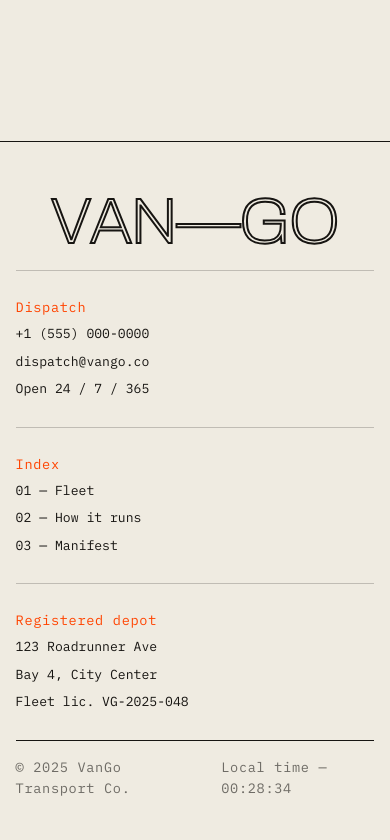
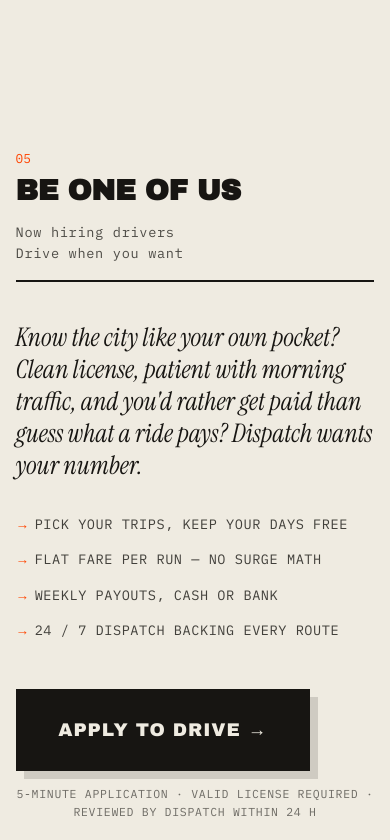
Before and after one commit to ronnvincent/vango, a React (Vite) app: page / in a window 390 px wide. Shown: the part 5264-6104 px from the top of the page. Before the commit the page ends 6082 px from the top, so only its background shows below. Built offline with nearby package versions, Linux system fonts and the light colour scheme; no server answers.

Commit message:
feat: Be one of us recruitment section on landing page
- section 05 with serif lede, benefit list, and big Apply-to-drive CTA
- CTA links to /apply driver portal; collapses to single column on mobile

```diff
--- a/src/pages/Landing.jsx
+++ b/src/pages/Landing.jsx
@@ -467,6 +467,27 @@ export default function Landing() {
             </div>
           </div>
         </section>
+        <section id="drive" className="landing-section wrap">
+          <div className="sec-head rv">
+            <div><span className="idx">05</span><h2>Be one of us</h2></div>
+            <span className="sec-note lbl">Now hiring drivers<br />Drive when you want</span>
+          </div>
+          <div className="drive-grid rv">
+            <div>
+              <p className="drive-lede">Know the city like your own pocket? Clean license, patient with morning traffic, and you'd rather get paid than guess what a ride pays? Dispatch wants your number.</p>
+              <ul className="drive-points">
+                <li>Pick your trips, keep your days free</li>
+                <li>Flat fare per run — no surge math</li>
+                <li>Weekly payouts, cash or bank</li>
+                <li>24 / 7 dispatch backing every route</li>
+              </ul>
+            </div>
+            <div>
+              <Magnet><Link to="/apply" className="drive-cta">Apply to drive →</Link></Magnet>
+              <span className="drive-note">5-minute application · valid license required · reviewed by dispatch within 24 h</span>
+            </div>
+          </div>
+        </section>
       </main>
 
       <footer id="contact">
--- a/src/styles/global.css
+++ b/src/styles/global.css
@@ -328,6 +328,17 @@ footer{margin-top:6rem;border-top:1.5px solid var(--ink)}
 .cta-banner b{font-family:'Archivo Black';text-transform:uppercase;letter-spacing:-.01em}
 .cta-banner .lbl{display:block;margin-top:.2rem;color:rgba(23,21,18,.7)}
 
+/* BE ONE OF US (driver recruitment section) */
+.drive-grid{display:grid;grid-template-columns:1fr auto;gap:3rem;align-items:end;padding-top:2.5rem}
+.drive-lede{font-family:'Instrument Serif',Georgia,serif;font-style:italic;font-size:clamp(1.6rem,3.4vw,2.4rem);line-height:1.25;max-width:34rem}
+.drive-points{list-style:none;margin-top:2rem;display:grid;grid-template-columns:repeat(2,minmax(0,1fr));gap:.9rem 2rem}
+.drive-points li{font-family:'IBM Plex Mono';font-size:.85rem;letter-spacing:.04em;text-transform:uppercase;padding-left:1.4em;position:relative;color:rgba(23,21,18,.8)}
+.drive-points li::before{content:"→";position:absolute;left:0;color:var(--accent)}
+.drive-cta{display:block;text-align:center;background:var(--ink);color:var(--paper);border:1.5px solid var(--ink);padding:1.6rem 2.6rem;font-family:'Archivo Black';font-size:1.15rem;text-transform:uppercase;letter-spacing:.05em;transition:.2s;box-shadow:8px 8px 0 rgba(23,21,18,.15)}
+@media(hover:hover){.drive-cta:hover{background:var(--accent);border-color:var(--accent);color:var(--paper);box-shadow:8px 8px 0 rgba(255,68,0,.25)}}
+.drive-note{display:block;margin-top:.9rem;font-family:'IBM Plex Mono';font-size:.72rem;letter-spacing:.06em;text-transform:uppercase;color:rgba(23,21,18,.6);text-align:center}
+@media(max-width:920px){.drive-grid{grid-template-columns:1fr}.drive-points{grid-template-columns:1fr}.drive-cta{width:100%}}
+
 @keyframes roadMove { 100% { stroke-dashoffset: 120; } }
 .road-line { stroke-dasharray: 40 20; animation: roadMove 0.3s linear infinite; }
 
```
